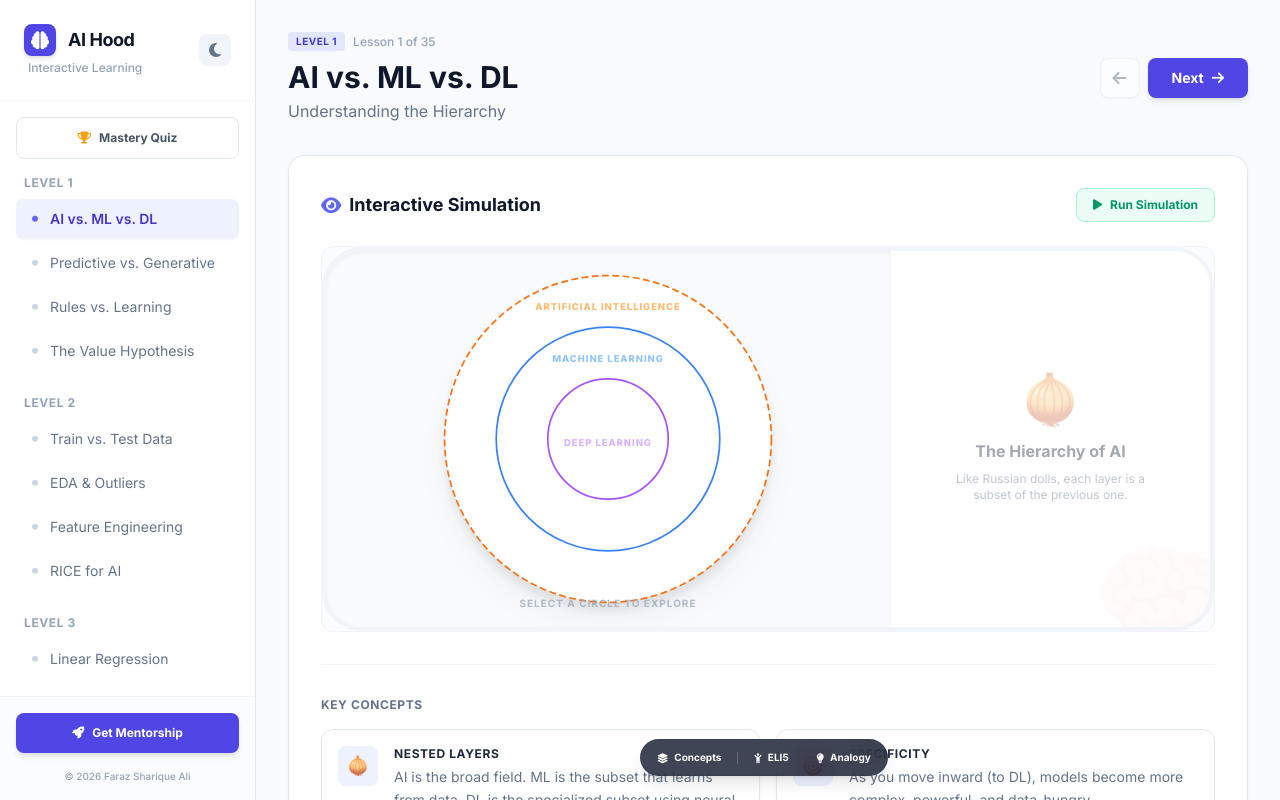
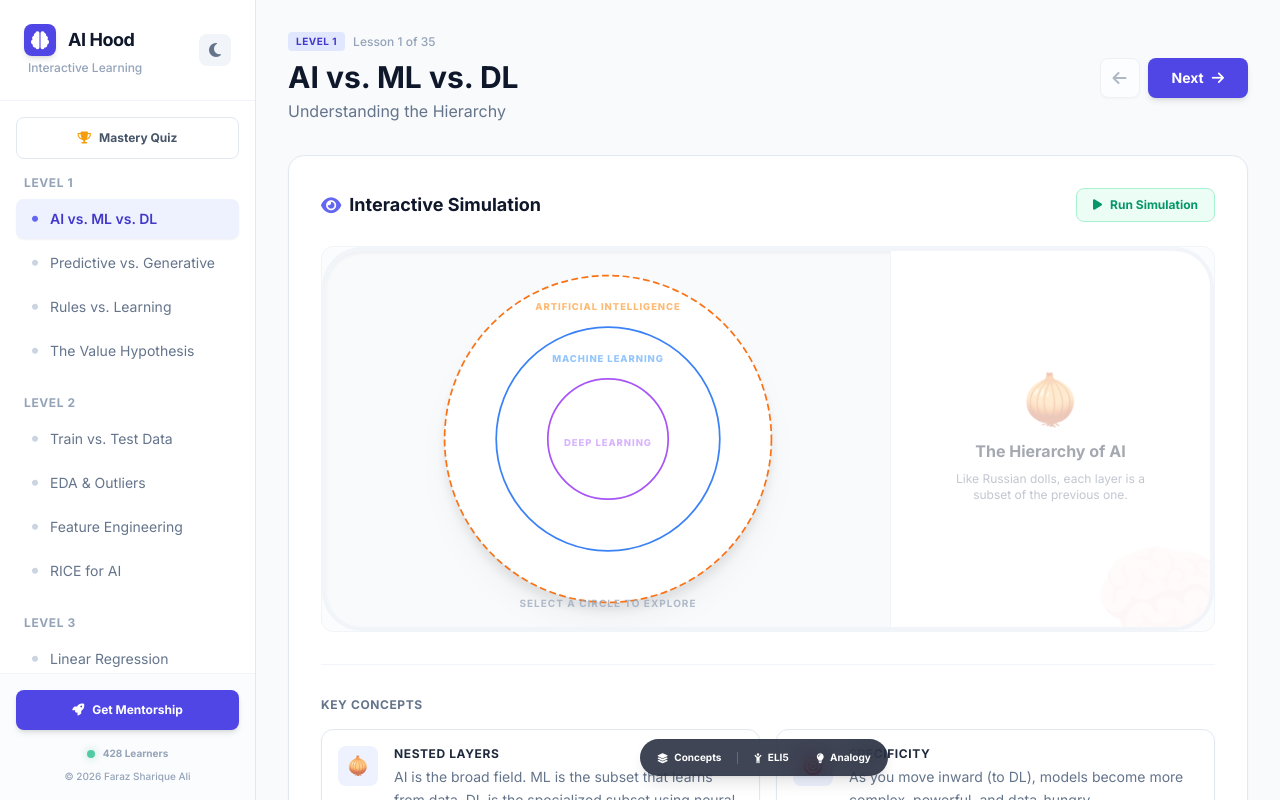
Before and after one commit to piconnnie/AI-under-the-hood, a React (Vite) app: page / in a window 1280 px wide. Built offline with nearby package versions, Linux system fonts and the light colour scheme.

Commit message:
feat: Add live visitor count
Introduces a dynamic visitor count on the App component, simulating live traffic with an interval-based update. This aims to enhance the perceived activity and engagement of the application.

```diff
--- a/App.tsx
+++ b/App.tsx
@@ -57,6 +57,7 @@ const App: React.FC = () => {
   const [sidebarOpen, setSidebarOpen] = useState(false);
   const [showMasteryQuiz, setShowMasteryQuiz] = useState(false);
   const [showMentorship, setShowMentorship] = useState(false);
+  const [visitorCount, setVisitorCount] = useState(428);
 
   // Theme state
   const [theme, setTheme] = useState<'light' | 'dark'>(() => {
@@ -73,6 +74,16 @@ const App: React.FC = () => {
       document.documentElement.classList.remove('dark');
     }
   }, [theme]);
+
+  // Simulate live visitors
+  useEffect(() => {
+    const interval = setInterval(() => {
+        if (Math.random() > 0.6) {
+            setVisitorCount(prev => prev + 1);
+        }
+    }, 3000);
+    return () => clearInterval(interval);
+  }, []);
 
   // Toggles for simplistic UI
   const [showEli5, setShowEli5] = useState(false);
@@ -286,7 +297,11 @@ const App: React.FC = () => {
              <button onClick={() => setShowMentorship(true)} className="w-full py-3 px-4 bg-indigo-600 text-white rounded-lg hover:bg-indigo-700 shadow-md transition-all font-bold text-xs flex items-center justify-center gap-2">
                 <i className="fa-solid fa-rocket"></i> Get Mentorship
             </button>
-            <div className="mt-4 text-[10px] text-slate-400 dark:text-slate-600 text-center font-medium">
+            <div className="mt-4 flex items-center justify-center gap-2 text-[10px] font-bold text-slate-400 dark:text-slate-500">
+                <span className="w-2 h-2 rounded-full bg-emerald-500 animate-pulse shadow-[0_0_8px_rgba(16,185,129,0.5)]"></span>
+                <span>{visitorCount.toLocaleString()} Learners</span>
+            </div>
+            <div className="mt-2 text-[10px] text-slate-400 dark:text-slate-600 text-center font-medium">
                 © 2026 Faraz Sharique Ali
             </div>
         </div>
--- a/components/Visuals/GradientDescent.tsx
+++ b/components/Visuals/GradientDescent.tsx
@@ -1,11 +1,10 @@
-
 import React, { useState, useEffect, useRef } from 'react';
 
 const GradientDescent: React.FC<{ isAnimating: boolean }> = ({ isAnimating }) => {
   const [ballX, setBallX] = useState(60);
   const [learningRate, setLearningRate] = useState(0.1);
   const [step, setStep] = useState(0);
-  const animationRef = useRef<number>();
+  const animationRef = useRef<number>(0);
 
   // Parabola function approximation for the visual path: y = a(x-h)^2 + k
   // Vertex (h, k) approx at (200, 185)
```
